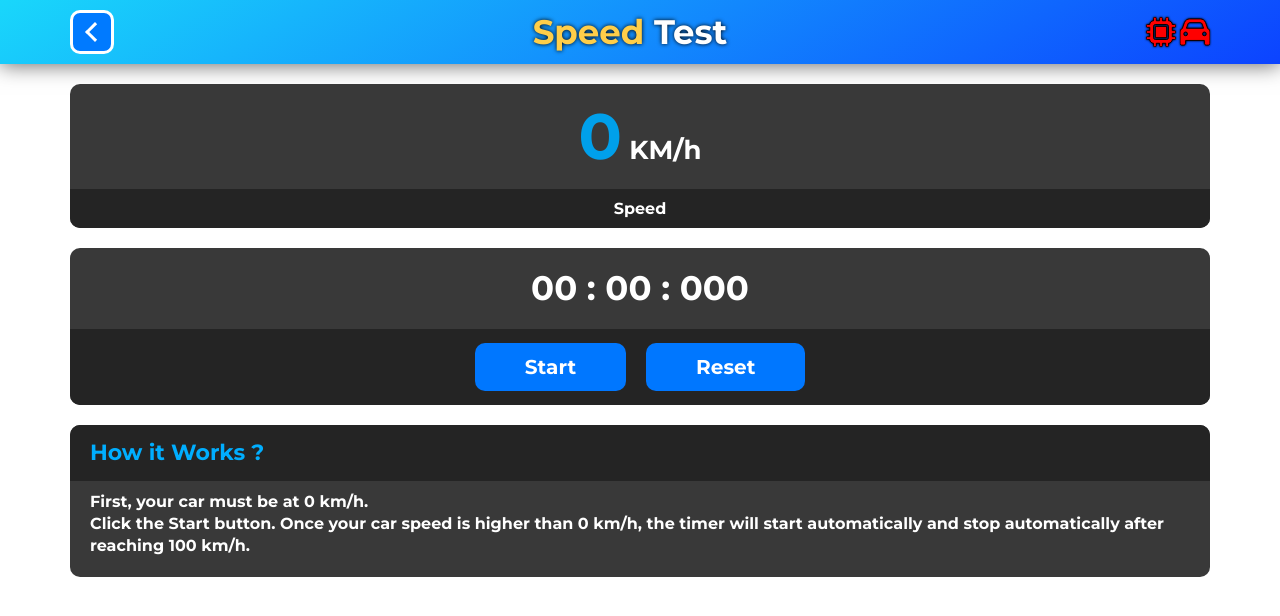
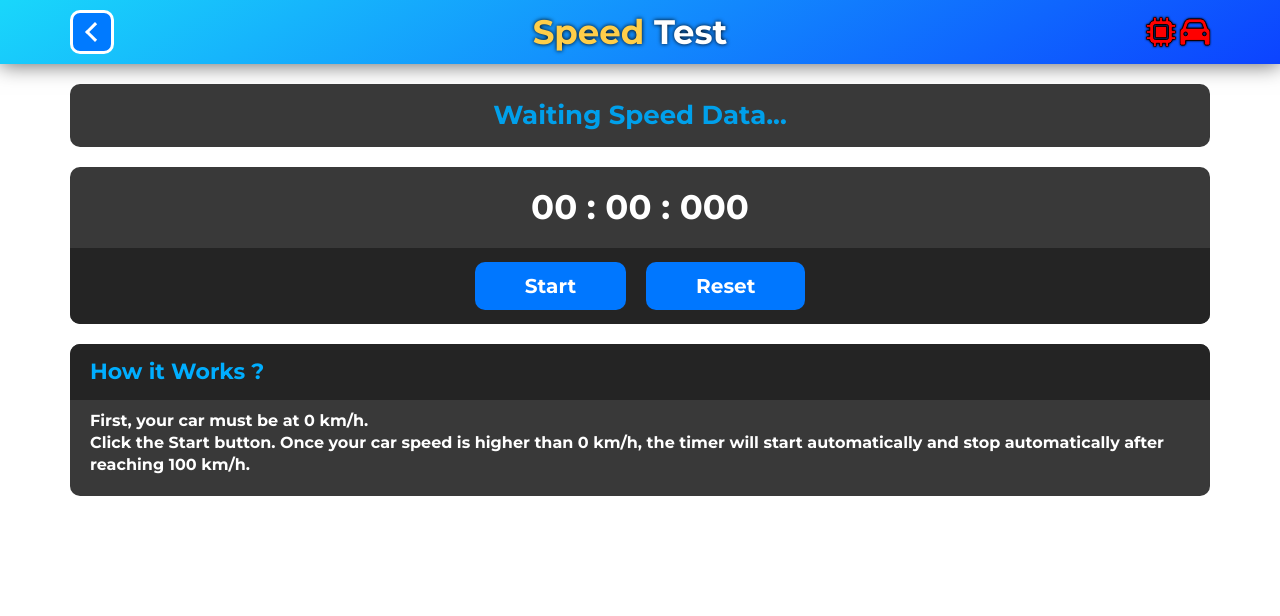
Before and after one commit to muki01/OBD2_CAN_Bus_Reader, a plain HTML site: page WebServer_Code_CAN/data/speedTest.html in a window 1280 px wide. Drawn offline with Linux system fonts and the light colour scheme.

Commit message:
Added Status Box to SpeedTest Menu

```diff
--- a/WebServer_Code_CAN/data/css/speedTest.css
+++ b/WebServer_Code_CAN/data/css/speedTest.css
@@ -112,8 +112,8 @@ main .box {
     text-align: center;
 }
 
-    display: grid;
 main .dataBox {
+    display: none;
     grid-template-columns: 1fr;
     gap: 10px 40px;
 }
@@ -208,6 +208,20 @@ main .info p {
     line-height: 22px;
 }
 
+main .statusBox {
+    background-color: #393939;
+    border-radius: 10px;
+    text-align: center;
+    padding: 2px 0;
+    margin-bottom: 10px;
+}
+
+main .statusBox h1 {
+    margin: 14px 0;
+    font-size: 26px;
+    color: #00a0eb;
+}
+
 @media screen and (max-width: 700px) {
 
     header #ws,
--- a/WebServer_Code_CAN/data/speedTest.html
+++ b/WebServer_Code_CAN/data/speedTest.html
@@ -31,6 +31,9 @@
     </header>
     <main>
         <div class="mainContainer">
+            <div class="statusBox" id="statusBox">
+                <h1 id="status">Waiting Speed Data...</h1>
+            </div>
             <div class="dataBox" id="dataBox">
                 <div class="box">
                     <h1><span id="Speed">0</span> KM/h</h1>
```
